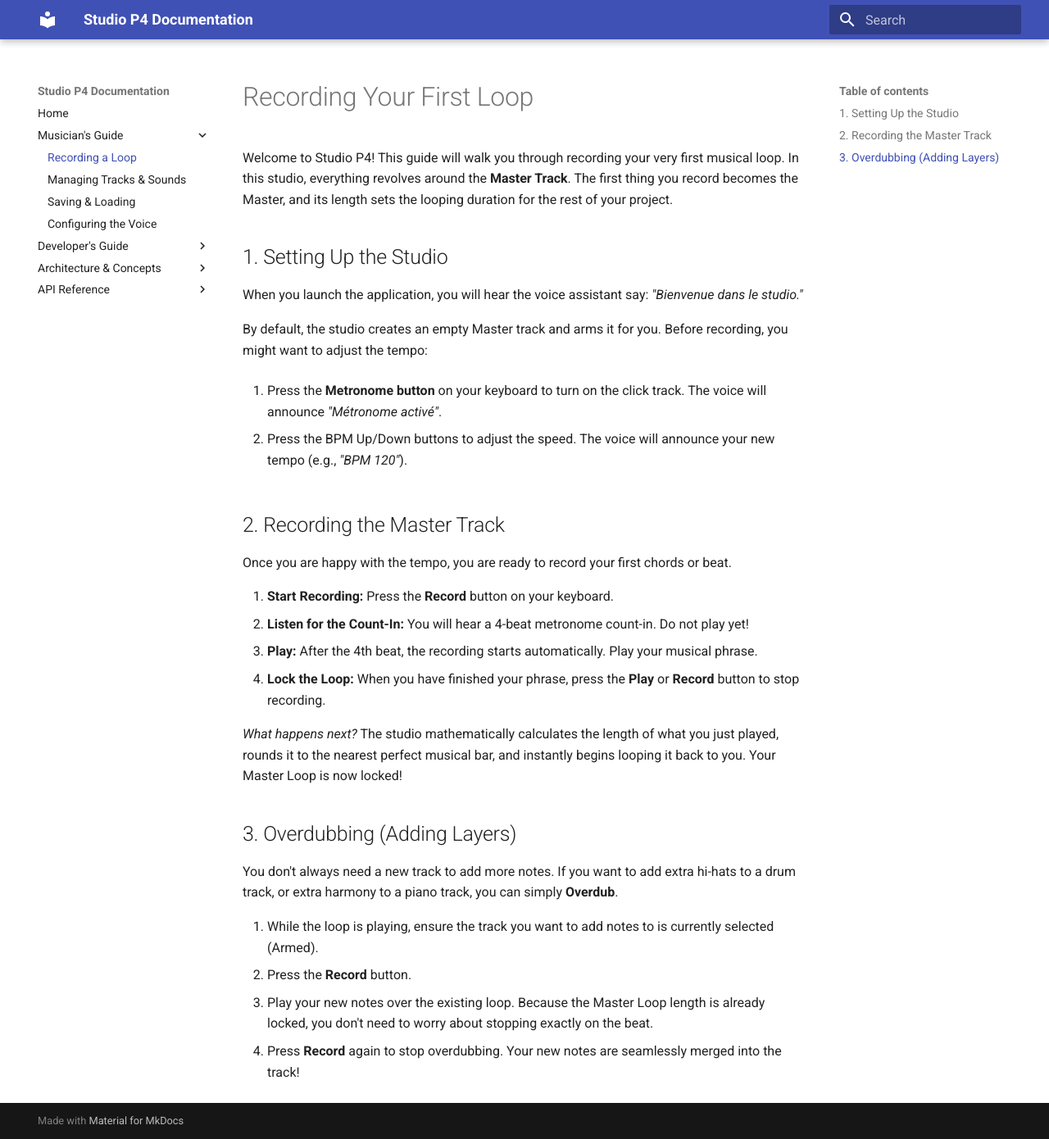
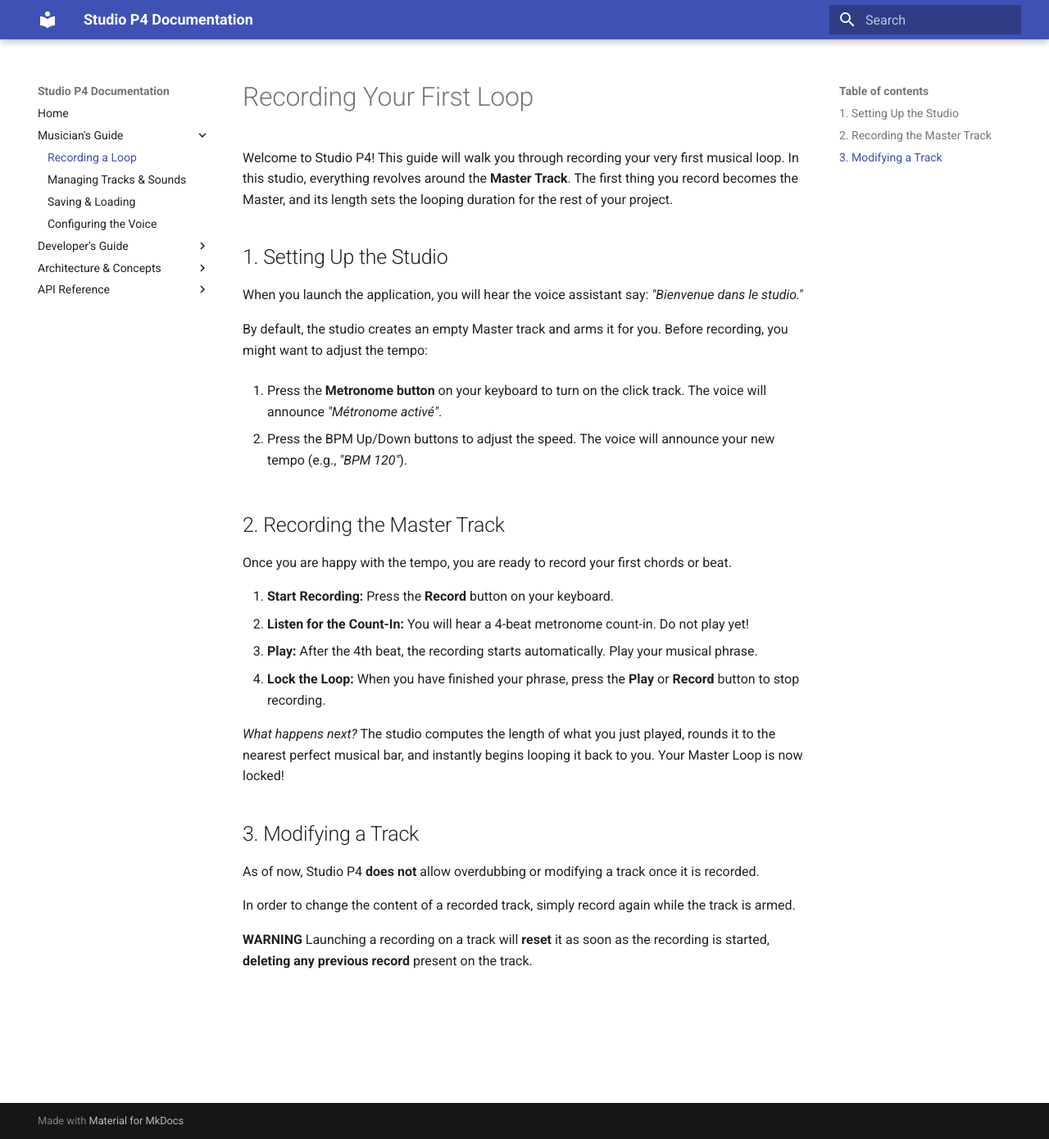
Before and after one commit to ATC-P4/Studio-P4, an MkDocs documentation site: the page built from docs/recording_loop.md, in a window 1280 px wide and 1390 px high. Shown: the whole window at 82% size. Built offline with MkDocs 1.6.1 and Material for MkDocs 9.7.7, drawn with Linux system fonts in a browser that asks for light colours.

Commit message:
Small changes to the musician doc

```diff
--- a/docs/recording_loop.md
+++ b/docs/recording_loop.md
@@ -23,13 +23,12 @@
 3. **Play:** After the 4th beat, the recording starts automatically. Play your musical phrase.
 4. **Lock the Loop:** When you have finished your phrase, press the **Play** or **Record** button to stop recording.
 
-*What happens next?* The studio mathematically calculates the length of what you just played, rounds it to the nearest perfect musical bar, and instantly begins looping it back to you. Your Master Loop is now locked!
+*What happens next?* The studio computes the length of what you just played, rounds it to the nearest perfect musical bar, and instantly begins looping it back to you. Your Master Loop is now locked!
 
-## 3. Overdubbing (Adding Layers)
+## 3. Modifying a Track
 
-You don't always need a new track to add more notes. If you want to add extra hi-hats to a drum track, or extra harmony to a piano track, you can simply **Overdub**.
+As of now, Studio P4 **does not** allow overdubbing or modifying a track once it is recorded.
 
-1. While the loop is playing, ensure the track you want to add notes to is currently selected (Armed).
-2. Press the **Record** button.
-3. Play your new notes over the existing loop. Because the Master Loop length is already locked, you don't need to worry about stopping exactly on the beat.
-4. Press **Record** again to stop overdubbing. Your new notes are seamlessly merged into the track!
+In order to change the content of a recorded track, simply record again while the track is armed.
+
+**WARNING** Launching a recording on a track will **reset** it as soon as the recording is started, **deleting any previous record** present on the track.
```
Also changed, not shown: docs/managing_tracks.md (+4 -1 lines).
